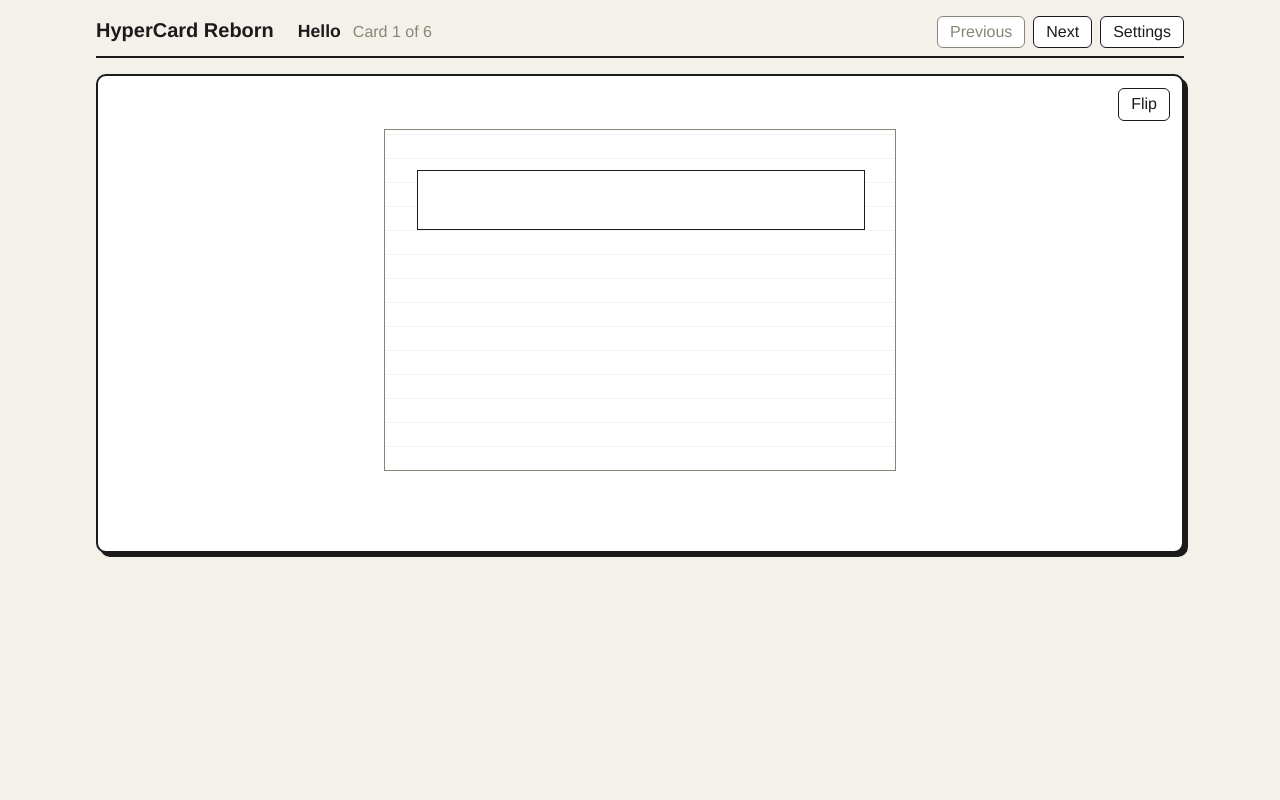
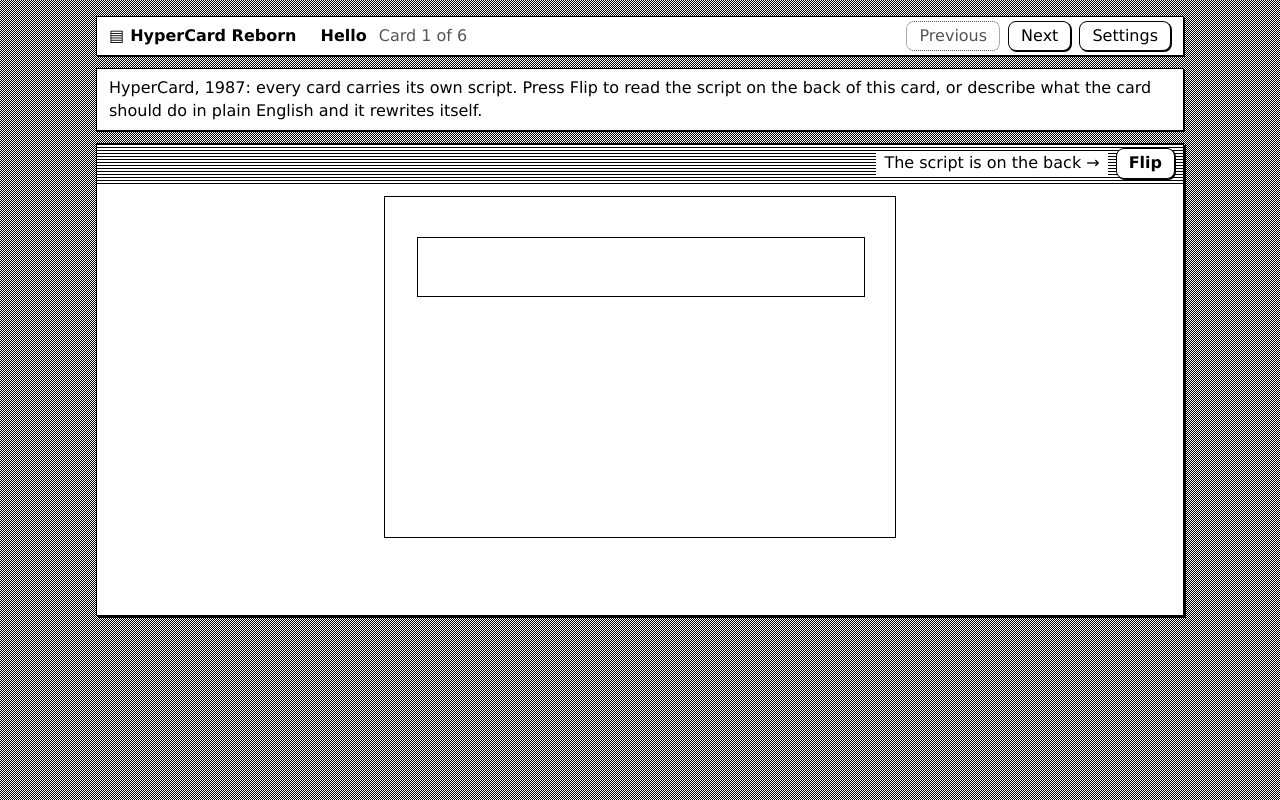
Before and after one commit to run58669-maker/hypercard-reborn, a website built with Vite: page index.html in a window 1280 px wide. Built offline with nearby package versions, Linux system fonts and the light colour scheme.

Commit message:
First screen says what this is; one-bit 1987 look
- A one-sentence intro under the header and a hint next to Flip, so a
  first-time visitor knows the script is on the back of the card.
- Black-and-white styling in the manner of a compact Mac: dither desktop,
  striped title bar, square windows with a hard one-pixel shadow. CSS only,
  no images or web fonts, so the bundle is still a single offline file.

Written by Claude (not a Kiro spec task). Unit 615/615, e2e 11/11 locally.

Co-Authored-By: Claude Fable 5.2 <noreply@anthropic.com>
Claude-Session: https://claude.ai/code/session_012ATK65nzQaN8G3mvaTE89S

```diff
--- a/src/styles.css
+++ b/src/styles.css
@@ -414,6 +414,159 @@ input:focus-visible {
   margin-top: 6px !important;
 }
 
+/* --- 1987 look --------------------------------------------------------------
+   One-bit black and white, the way HyperCard shipped on a compact Mac: a
+   50% dither desktop, a white menu bar, windows with a striped title bar,
+   square corners and a hard one-pixel shadow. No images and no web fonts,
+   so the bundle stays a single offline file. */
+
+:root {
+  --ink: #000000;
+  --paper: #ffffff;
+  --card: #ffffff;
+  --line: #555555;
+  --accent: #000000;
+  --error: #000000;
+  --dither: repeating-conic-gradient(#000 0 25%, #fff 0 50%) 0 0 / 2px 2px;
+  --stripes: repeating-linear-gradient(180deg, #000 0 1px, #fff 1px 3px);
+  font-family: "Chicago", "ChicagoFLF", "Charcoal", "Geneva", "Lucida Grande", "Verdana", sans-serif;
+  -webkit-font-smoothing: none;
+}
+
+body {
+  background: var(--dither);
+  min-height: 100vh;
+}
+
+.app-header {
+  align-items: center;
+  background: #fff;
+  border: 1px solid #000;
+  box-shadow: 1px 1px 0 #000;
+  padding: 4px 12px;
+  margin-bottom: 12px;
+}
+
+.app-title {
+  font-size: 1rem;
+  font-weight: 700;
+}
+
+.app-title::before {
+  content: "\25A4";
+  margin-right: 6px;
+}
+
+.card-name,
+.card-position {
+  font-size: 1rem;
+}
+
+.app-intro {
+  background: #fff;
+  border: 1px solid #000;
+  box-shadow: 1px 1px 0 #000;
+  margin: 0 0 12px;
+  padding: 8px 12px;
+}
+
+button {
+  border: 1px solid #000;
+  border-radius: 8px;
+  box-shadow: 1px 1px 0 #000;
+  padding: 3px 12px;
+}
+
+button:not(:disabled):active {
+  background: #000;
+  color: #fff;
+}
+
+button:disabled {
+  box-shadow: none;
+  border-style: dotted;
+}
+
+button:focus-visible,
+textarea:focus-visible,
+input:focus-visible {
+  outline: 2px dotted #000;
+}
+
+.card,
+.answer-dialog,
+.settings {
+  border: 1px solid #000;
+  border-radius: 0;
+  box-shadow: 2px 2px 0 #000;
+}
+
+/* The toolbar doubles as the window's title bar. */
+.card {
+  padding: 0 12px 12px;
+}
+
+.card-toolbar {
+  align-items: center;
+  gap: 8px;
+  background: var(--stripes);
+  border-bottom: 1px solid #000;
+  margin: 0 -12px 12px;
+  padding: 4px 8px;
+}
+
+.flip-hint {
+  background: #fff;
+  padding: 1px 8px;
+}
+
+.card[data-face="back"] .flip-hint {
+  display: none;
+}
+
+.flip {
+  font-weight: 700;
+}
+
+.card-canvas {
+  border: 1px solid #000;
+  background: #fff;
+}
+
+.card-button {
+  border-radius: 10px;
+}
+
+.description-input,
+.stored-script,
+.script-editor,
+.settings-group,
+.settings-group input[type="password"],
+.stale-notice {
+  border-radius: 0;
+}
+
+.stored-script {
+  background: #fff;
+  color: #000;
+}
+
+.error-panel {
+  border: 1px solid #000;
+  border-radius: 0;
+  background: #000;
+  color: #fff;
+}
+
+.status-line:not(:empty)::before,
+.status-mirror:not(:empty)::before {
+  content: "\26A0\00A0";
+}
+
+.chip {
+  border-radius: 10px;
+}
+
 .compile-candidate {
   margin-top: 6px;
   color: var(--ink);
--- a/src/ui/app.ts
+++ b/src/ui/app.ts
@@ -43,8 +43,14 @@ export function createApp(root: HTMLElement, deps: AppDeps): App {
     el('div', { class: 'card-heading' }, [name, position]),
     el('nav', { class: 'card-nav', ariaLabel: 'Cards' }, [prev, next, settingsOpen]),
   ])
+  // One sentence for a first-time visitor: what this is and where to click.
+  const intro = el('p', {
+    class: 'app-intro',
+    testid: 'app-intro',
+    text: 'HyperCard, 1987: every card carries its own script. Press Flip to read the script on the back of this card, or describe what the card should do in plain English and it rewrites itself.',
+  })
   const stage = el('main', { class: 'stage' })
-  const element = el('div', { class: 'app' }, [header, stage, settings.element])
+  const element = el('div', { class: 'app' }, [header, intro, stage, settings.element])
   settingsOpen.addEventListener('click', () => {
     settings.open()
   })
--- a/src/ui/cardView.ts
+++ b/src/ui/cardView.ts
@@ -39,7 +39,9 @@ export function createCardView(card: Card, deps: CardViewDeps): CardView {
   const back = createBackFace(deps, { cardId: card.id, ...(deps.now === undefined ? {} : { now: deps.now }) })
   const flip = el('button', { class: 'flip', testid: 'flip', text: 'Flip', title: 'Flip the card' })
   const faces = el('div', { class: 'card-faces' }, [front.element, back.element])
-  const element = el('article', { class: 'card', testid: 'card' }, [el('div', { class: 'card-toolbar' }, [flip]), faces])
+  // Shown on the front face only (CSS hides it on the back): points a first-time visitor at Flip.
+  const flipHint = el('span', { class: 'flip-hint', testid: 'flip-hint', text: 'The script is on the back →' })
+  const element = el('article', { class: 'card', testid: 'card' }, [el('div', { class: 'card-toolbar' }, [flipHint, flip]), faces])
 
   const latest = (): Card => deps.store.getCard(card.id) ?? card
 
```
